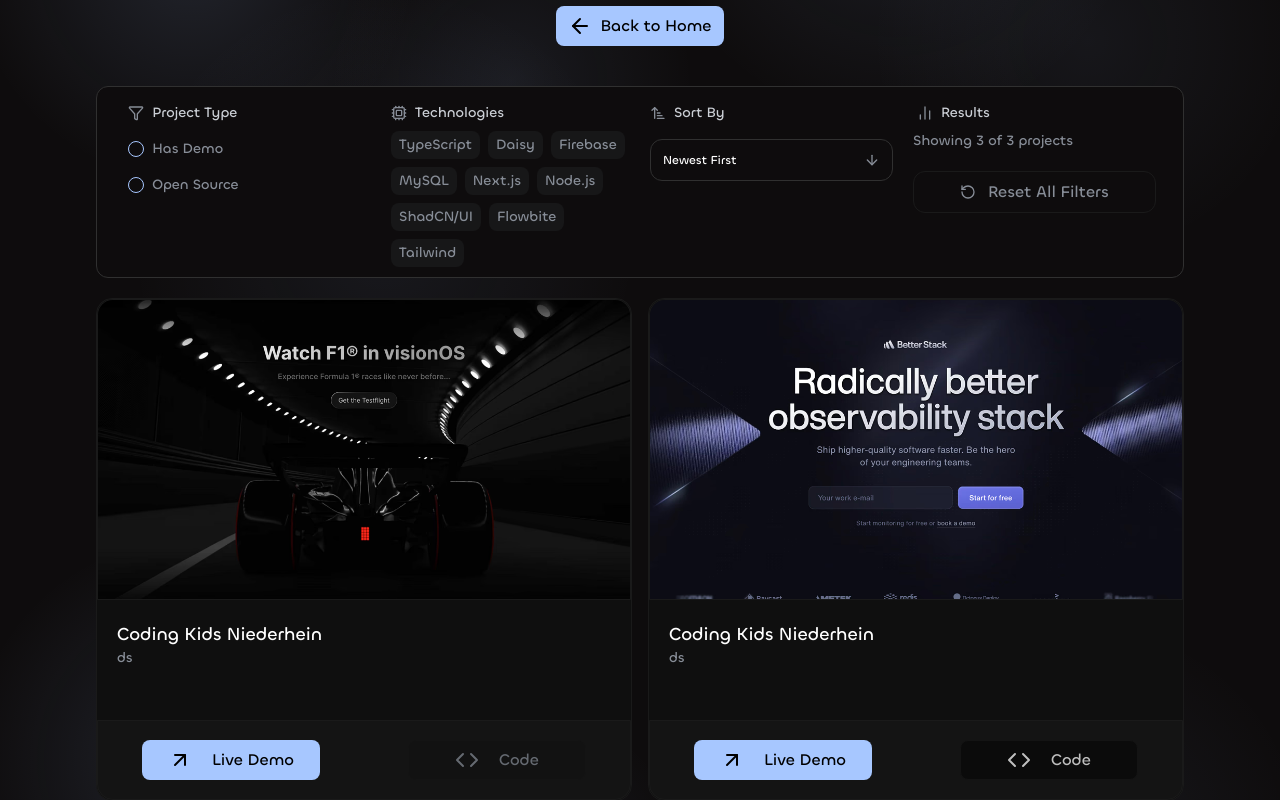
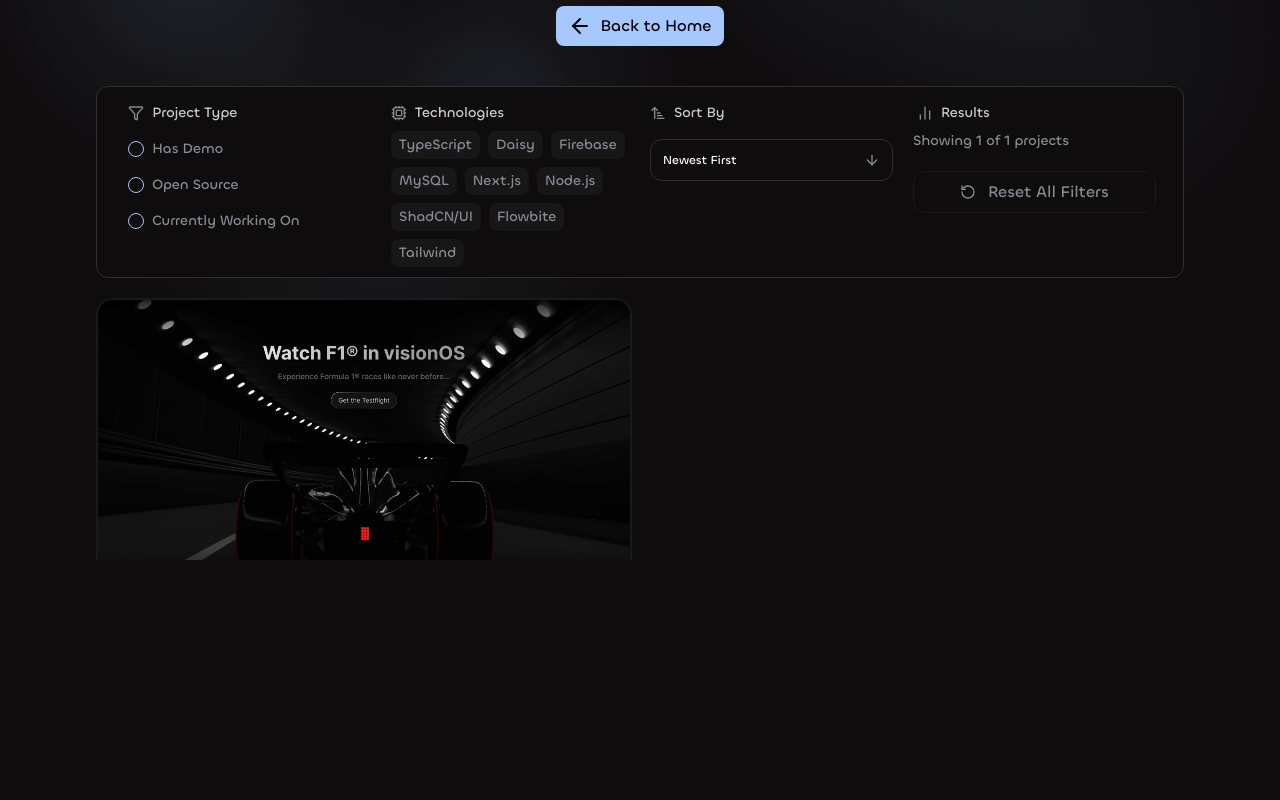
Before and after one commit to Goldinyan/MyPortfolio, a Next.js app: page /projects in a window 1280 px wide. Shown: the part 240-1040 px from the top of the page. After the commit the page ends 800 px from the top, so only its background shows below. Built offline with nearby package versions, Linux system fonts and the light colour scheme.

Commit message:
card changes

```diff
--- a/src/app/projects/page.tsx
+++ b/src/app/projects/page.tsx
@@ -18,12 +18,12 @@
 import ProjectCard from "./projectCard";
 import useMediaQuery from "../mediaQuery";
 
-type Tag = typeof Tags[number];
-
+type Tag = (typeof Tags)[number];
 
 type TypeFilter = {
   demo: boolean;
   openSource: boolean;
+  workingOn: boolean;
 };
 
 export const Tags = [
@@ -47,10 +47,11 @@
   description: string;
   date: Date;
   img: string;
+  workingOn: boolean;
   openSource: boolean;
   hasDemo: boolean;
   sourceLink: string;
-  demoLink: string
+  demoLink: string;
 }
 export default function Home() {
   const [selectOpen, setSelectOpen] = useState<boolean>(false);
@@ -58,6 +59,7 @@
   const [typeFilter, setTypeFilter] = useState<TypeFilter>({
     demo: false,
     openSource: false,
+    workingOn: false,
   });
   const [tagsFilter, setTagsFilter] = useState<Tag[]>([]);
   const [sort, setSort] = useState<Sort>("Newest First");
@@ -77,42 +79,8 @@
       description: "ds",
       date: new Date("2025-08-16"),
       img: "./pg1.png",
+      workingOn: true,
       openSource: false,
-      hasDemo: true,
-      sourceLink: "",
-      demoLink: "",
-    },
-    {
-      title: "Coding Kids Niederhein",
-      featured: false,
-      tags: [
-        "TypeScript",
-        "Tailwind",
-        "Firebase",
-        "MySQL",
-        "ShadCN/UI"
-      ],
-      description: "ds",
-      date: new Date("2024-11-13"),
-      img: "./pg2.png",
-      openSource: true,
-      hasDemo: false,
-      sourceLink: "",
-      demoLink: "",
-    },
-    {
-      title: "Coding Kids Niederhein",
-      featured: false,
-      tags: [
-        "TypeScript",
-        "Tailwind",
-        "ShadCN/UI",
-        "Flowbite"
-      ],
-      description: "ds",
-      date: new Date("2025-05-02"),
-      img: "./pg3.png",
-      openSource: true,
       hasDemo: true,
       sourceLink: "",
       demoLink: "",
@@ -156,6 +124,10 @@
       sortedProjects = sortedProjects.filter((project) => project.openSource);
     }
 
+    if (typeFilter.openSource) {
+      sortedProjects = sortedProjects.filter((project) => project.workingOn);
+    }
+
     if (tagsFilter.length !== 0) {
       sortedProjects = sortedProjects.filter((project) =>
         tagsFilter.every((tag) => project.tags.includes(tag))
@@ -170,7 +142,7 @@
   };
 
   const resetFilter = () => {
-    setTypeFilter({ demo: false, openSource: false });
+    setTypeFilter({ demo: false, openSource: false, workingOn: false });
     setTagsFilter([]);
   };
 
@@ -178,7 +150,9 @@
     <>
       <div className="w-full min-h-screen  bg-bg-black bg-fixed overflow-x-hidden bg-top-splash">
         <div className="w-full pt-10 p-4 l:pt-20 md:pt-15  flex flex-col items-center justify-center ">
-          <p className="text-text-third text-3xl font-bold l:text-5xl md:text-4xl">My Projects</p>
+          <p className="text-text-third text-3xl font-bold l:text-5xl md:text-4xl">
+            My Projects
+          </p>
           <p className="text-text-primary l:text-md md:text-sm2 sm:w-130 text-center font-light text-sm pt-5 px-4">
             Here you can find a collection of my public/open-source projects.
             Feel free to explore and check them out!
@@ -206,8 +180,6 @@
           </div>
           {showFilter && (
             <div className="mx-auto w-[95%] gap-5 grid grid-cols-1 md:grid-cols-2 l:grid-cols-4">
-
-              {/* <div className="flex md:flex-row gap-3"> */}
               <div className="ml-1 max-w-100   ">
                 <div className="mt-4 flex items-center gap-2 flex-row">
                   <Funnel className=" h-4 w-4 mb-2 text-text-primary" />
@@ -216,14 +188,16 @@
                   </p>
                 </div>
                 <div className="flex flex-col gap-4 mt-2">
-                    <label className="flex items-center gap-2 cursor-pointer">
-                      <div
+                  <label
                     onClick={() =>
                       setTypeFilter((prev) => ({
                         ...prev,
                         demo: !prev.demo,
                       }))
                     }
+                    className="flex items-center gap-2 cursor-pointer"
+                  >
+                    <div
                       className={`w-4 h-4 flex items-center border-text-secondary justify-center border rounded-full ${
                         typeFilter.demo
                           ? "bg-text-secondary text-black"
@@ -232,19 +206,19 @@
                     >
                       {typeFilter.demo && <Check className="" />}
                     </div>
-                      <span className="text-text-primary text-sm">
-                        Has Demo
-                      </span>
+                    <span className="text-text-primary text-sm">Has Demo</span>
                   </label>
 
-                    <label className="flex items-center gap-2 cursor-pointer">
-                      <div
+                  <label
                     onClick={() =>
                       setTypeFilter((prev) => ({
                         ...prev,
                         openSource: !prev.openSource,
                       }))
                     }
+                    className="flex items-center gap-2 cursor-pointer"
+                  >
+                    <div
                       className={`w-4 h-4 flex items-center border-text-secondary justify-center border rounded-full ${
                         typeFilter.openSource
                           ? "bg-text-secondary text-black"
@@ -255,6 +229,29 @@
                     </div>
                     <span className="text-text-primary text-sm">
                       Open Source
+                    </span>
+                  </label>
+
+                  <label
+                    onClick={() =>
+                      setTypeFilter((prev) => ({
+                        ...prev,
+                        workingOn: !prev.workingOn,
+                      }))
+                    }
+                    className="flex items-center gap-2 cursor-pointer"
+                  >
+                    <div
+                      className={`w-4 h-4 flex items-center border-text-secondary justify-center border rounded-full ${
+                        typeFilter.workingOn
+                          ? "bg-text-secondary text-black"
+                          : "bg-bg-black border-border-bg"
+                      }`}
+                    >
+                      {typeFilter.workingOn && <Check className="" />}
+                    </div>
+                    <span className="text-text-primary text-sm">
+                      Currently Working On
                     </span>
                   </label>
                 </div>
@@ -288,9 +285,7 @@
                   ))}
                 </div>
               </div>
-              {/* </div> */}
 
-              {/* <div className="flex md:flex-row gap-3 "> */}
               <div className="max-w-120 ">
                 <div className="flex l:mt-4 items-center gap-2 flex-row">
                   <ArrowUpNarrowWide className="text-text-primary h-4 w-4 " />
@@ -351,8 +346,7 @@
                 <div className="flex flex-col gap-2">
                   <div className="mt-2">
                     <p className="text-text-primary text-sm">
-                        Showing {filProjects.length} of {projects.length}{" "}
-                        projects
+                      Showing {filProjects.length} of {projects.length} projects
                     </p>
                   </div>
                   <div>
@@ -367,9 +361,7 @@
                             )
                           }
                         >
-                            <p
-                              className={`text-sm px-2 rounded-lg font-medium `}
-                            >
+                          <p className={`text-sm px-2 rounded-lg font-medium `}>
                             {tag}
                           </p>
                           <X className="text-text-primary h-4 w-4 " />
@@ -401,8 +393,6 @@
                   </div>
                 </div>
               </div>
-
-
             </div>
           )}
         </div>
@@ -411,10 +401,7 @@
           <div className="grid md:grid-cols-2 x:grid-cols-3 w-[85%] max-w-350 mx-auto gap-4">
             {filProjects.map((project, i) => {
               return (
-                <div
-                  className="w-full md:max-w-140 lg:max-w-170"
-                  key={i}
-                >
+                <div className="w-full md:max-w-140 h-10 lg:max-w-170" key={i}>
                   <ProjectCard project={project} />
                 </div>
               );
--- a/src/app/projects/projectCard.tsx
+++ b/src/app/projects/projectCard.tsx
@@ -1,8 +1,7 @@
 "use client";
 
 import { useEffect, useState } from "react";
-import { ArrowUpRight, Code } from "lucide-react";
-
+import { ExternalLink, Code, Star, BicepsFlexed } from "lucide-react";
 
 type Tag =
   | "TypeScript"
@@ -22,25 +21,24 @@
   description: string;
   date: Date;
   img: string;
+  workingOn: boolean;
   openSource: boolean;
   hasDemo: boolean;
   sourceLink: string;
   demoLink: string;
 }
 
-
-const color: Record<Tag, string[]> = {
-  "TypeScript": ["bg-blue-600", "text-white"],
-  "MySQL": ["bg-orange-600", "text-white"],
-  "Next.js": ["bg-black", "text-white"],
-  "Node.js": ["bg-green-600", "text-white"],
-  "Firebase": ["bg-yellow-500", "text-black"],
-  "ShadCN/UI": ["bg-purple-600", "text-white"],
-  "Tailwind": ["bg-sky-500", "text-white"],
-  "Flowbite": ["bg-teal-500", "text-white"],
-  "Daisy": ["bg-pink-500", "text-white"],
+const color: Record<Tag, {text: string }> = {
+  TypeScript: { text: "text-blue-500" },
+  MySQL: { text: "text-blue-200" },
+  "Next.js": { text: "text-green-500" },
+  "Node.js": { text: "text-white" },
+  Firebase: { text: "text-black" },
+  "ShadCN/UI": { text: "text-white" },
+  Tailwind: { text: "text-sky-200" },
+  Flowbite: { text: "text-white" },
+  Daisy: { text: "text-white" },
 };
-
 
 interface ProjectCardProps {
   project: Project;
@@ -54,16 +52,25 @@
     description,
     date,
     img,
+    workingOn,
     openSource,
     hasDemo,
     sourceLink,
     demoLink,
   },
 }: ProjectCardProps) {
+
+
+  const goTo = (url: string) => {
+    if(url !== ""){
+  window.open(url, "_blank");
+     } // öffnet in neuem Tab
+};
+
+
   return (
     <div className="bg-card-bg border group border-border-bg rounded-2xl">
       <div className="flex flex-col  ">
-
         <div className="aspect-video border border-border-bg  w-full rounded-t-2xl overflow-hidden">
           <img
             src={img}
@@ -71,42 +78,50 @@
           />
         </div>
 
-        <div className="mx-5 pt-5 h-30 flex flex-col">
+        <div className="mx-5 pt-5 min-h-60 flex flex-col">
+          <div className="flex flex-row justify-between">
+          <p className="text-white text-lg">{title}</p>
+          {featured ? <div className="flex flex-row bg-text-secondary/30 px-2 rounded-xl border justify-center items-center border-text-secondary gap-3"><Star className="text-text-secondary h-5 w-5" /><p className="text-text-secondary ">Feautured</p></div> : ""}
+          {workingOn ? <div className="flex flex-row bg-green-600/30 px-2 rounded-xl border justify-center items-center border-green-600 gap-3"><BicepsFlexed className="text-green-600 h-5 w-5" /><p className="text-green-600 ">Working On</p></div> : ""}
+          </div>
+          <p className="text-text-primary text-sm font-light pt-2">{description}</p>
 
-          <p className="text-white text-lg">{title}</p>
-          <p className="text-text-primary text-sm font-light">{description}</p>
-
-          <div>
-            {tags.map((tags, idx) => {
-
+          <div className="flex flex-wrap gap-2 pt-5 pb-5">
+            {tags.map((tag, idx) => {
               return (
                 <div key={idx}>
-
+                  <div
+                    className={`text-text-primary hover:bg-card-bg px-2 rounded-lg text-sm bg-island-bg py-1 font-medium items-center flex justify-center `}
+                  >
+                    {tag}
+                  </div>
                 </div>
-              )
+              );
             })}
           </div>
         </div>
 
-        <div className="bg-border-bg/50 border border-border-bg  h-20 flex flex-row w-full justify-around items-center rounded-b-2xl">
+        <div className="bg-border-bg/50 border  border-border-bg  pt-5 pb-5 flex flex-row w-full justify-around items-center rounded-b-2xl">
           <div
+            onClick={() => goTo(demoLink)}
             className={`${
-              hasDemo ? "bg-text-secondary " : "bg-text-secondary/40 "
-            } flex flex-row w-1/3 justify-center gap-5 rounded-lg h-10 items-center `}
+              hasDemo ? "bg-text-secondary cursor-pointer hover:scale-110" : "bg-text-secondary/40 "
+            } flex flex-row w-1/3 justify-center gap-5 transition-all rounded-lg h-10 items-center `}
           >
-            <ArrowUpRight />
+            <ExternalLink />
             <p>Live Demo</p>
           </div>
           <div
+            onClick={() => goTo(sourceLink)}
             className={` ${
-              openSource ? "bg-card-bg" : "bg-card-bg/20"
-            } flex flex-row w-1/3 h-10  brightness-75 border border-border-bg gap-5 rounded-lg items-center justify-center `}
+              openSource ? "bg-card-bg cursor-pointer hover:scale-110" : "bg-card-bg/20"
+            } flex flex-row w-1/3 h-10  brightness-75 border border-border-bg transition-all  gap-5 rounded-lg items-center justify-center `}
           >
             <Code
-              className={` ${openSource ? "text-white" : "text-text-primary"}`}
+              className={` ${openSource ? "text-white cursor-pointer" : "text-text-primary"}`}
             />
             <p
-              className={` ${openSource ? "text-white" : "text-text-primary"}`}
+              className={` ${openSource ? "text-white cursor-pointer" : "text-text-primary"}`}
             >
               Code
             </p>
```
Lines whose indentation alone changed are shown as unchanged.
